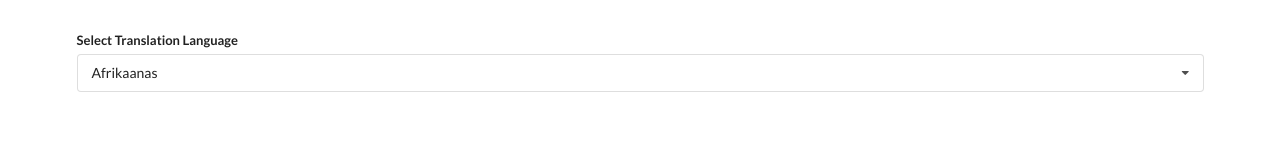
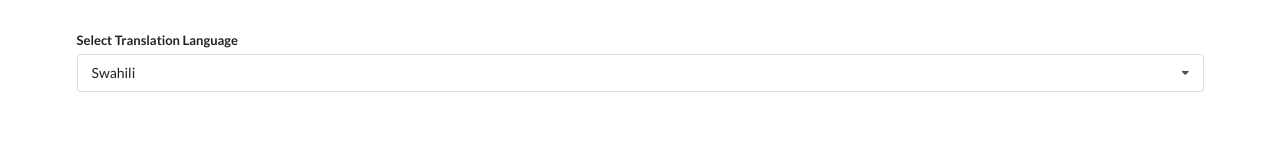
Before and after one commit to Manara-Ali/react-translator, a React (Create React App) app: page / in a window 1280 px wide. Shown: the top 160 px of the page. Built offline with nearby package versions, Linux system fonts and the light colour scheme.

Commit message:
Update the order of my languages inside the dropdown component

```diff
--- a/src/components/App.jsx
+++ b/src/components/App.jsx
@@ -6,6 +6,14 @@ import Dropdown from "./Dropdown";
 
 // Static Data
 const options = [
+  {
+    languageName: "Swahili",
+    code: "sw",
+  },
+  {
+    languageName: "Kinyarwanda",
+    code: "rw",
+  },
   {
     languageName: "Afrikaanas",
     code: "af",
@@ -21,14 +29,6 @@ const options = [
   {
     languageName: "Mongolian",
     code: "mn",
-  },
-  {
-    languageName: "Swahili",
-    code: "sw",
-  },
-  {
-    languageName: "Kinyarwanda",
-    code: "rw",
   },
 ];
 
```
